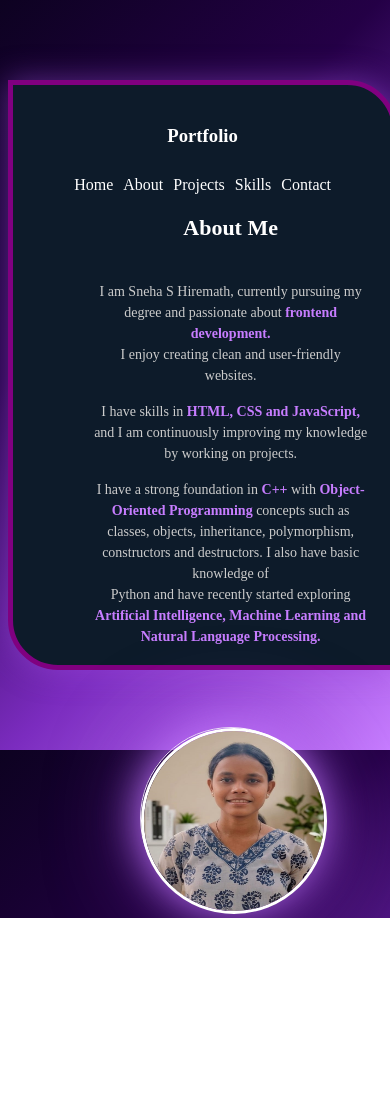
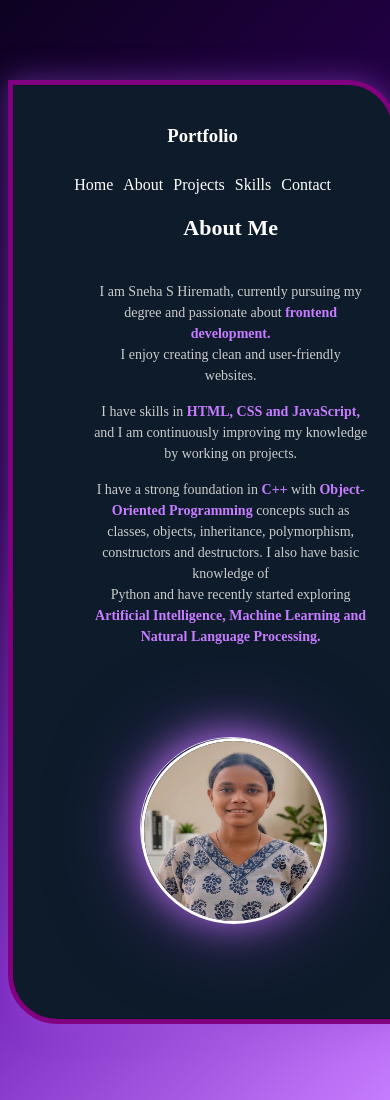
Before and after one commit to snehahiremath709-cloud/CodeAlpha_Portfolio, a plain HTML site: page index2.html in a window 390 px wide. Shown: the top 1100 px of the page. Before the commit the page ends 918 px from the top, so only its background shows below. Drawn offline with Linux system fonts and the light colour scheme.

Commit message:
Update style2.css

```diff
--- a/style2.css
+++ b/style2.css
@@ -113,7 +113,7 @@ text-align: center;
 }
 
 .image {
-position: static;   /* 🔥 THIS FIXES EVERYTHING */
+position: static;   /* 🔥 IMPORTANT FIX */
 margin: 20px auto;
 width: 180px;
 height: 180px;
@@ -138,8 +138,30 @@ align-items: center;
 gap: 10px;
 }
 
+.socials {
+display: flex;
+justify-content: center;
+gap: 10px;
 }
 img {
 max-width: 100%;
 height: auto;
+border-radius: 100%;
 }
+.main {
+display: flex;
+flex-direction: column;
+align-items: center;
+justify-content: center;   /* 🔥 ADD THIS */
+text-align: center;
+height: auto;              /* 🔥 ADD THIS */
+}
+.image {
+position: static;
+margin-top: 30px;   /* 🔥 IMPORTANT */
+}
+.box {
+height: auto;   / *make sure this is there* /
+overflow: hidden;  / *🔥 keeps everything inside */
+}
+}
```
